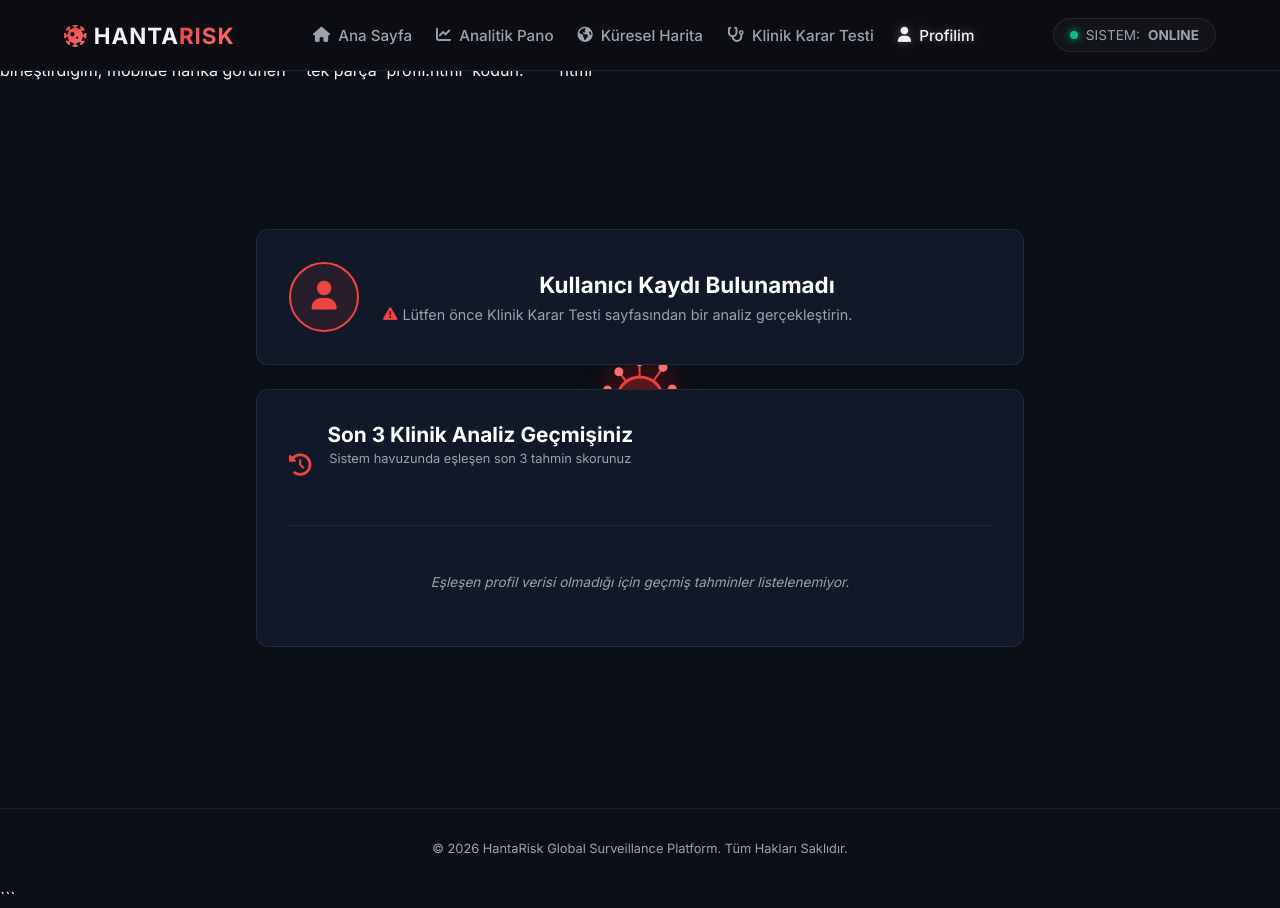
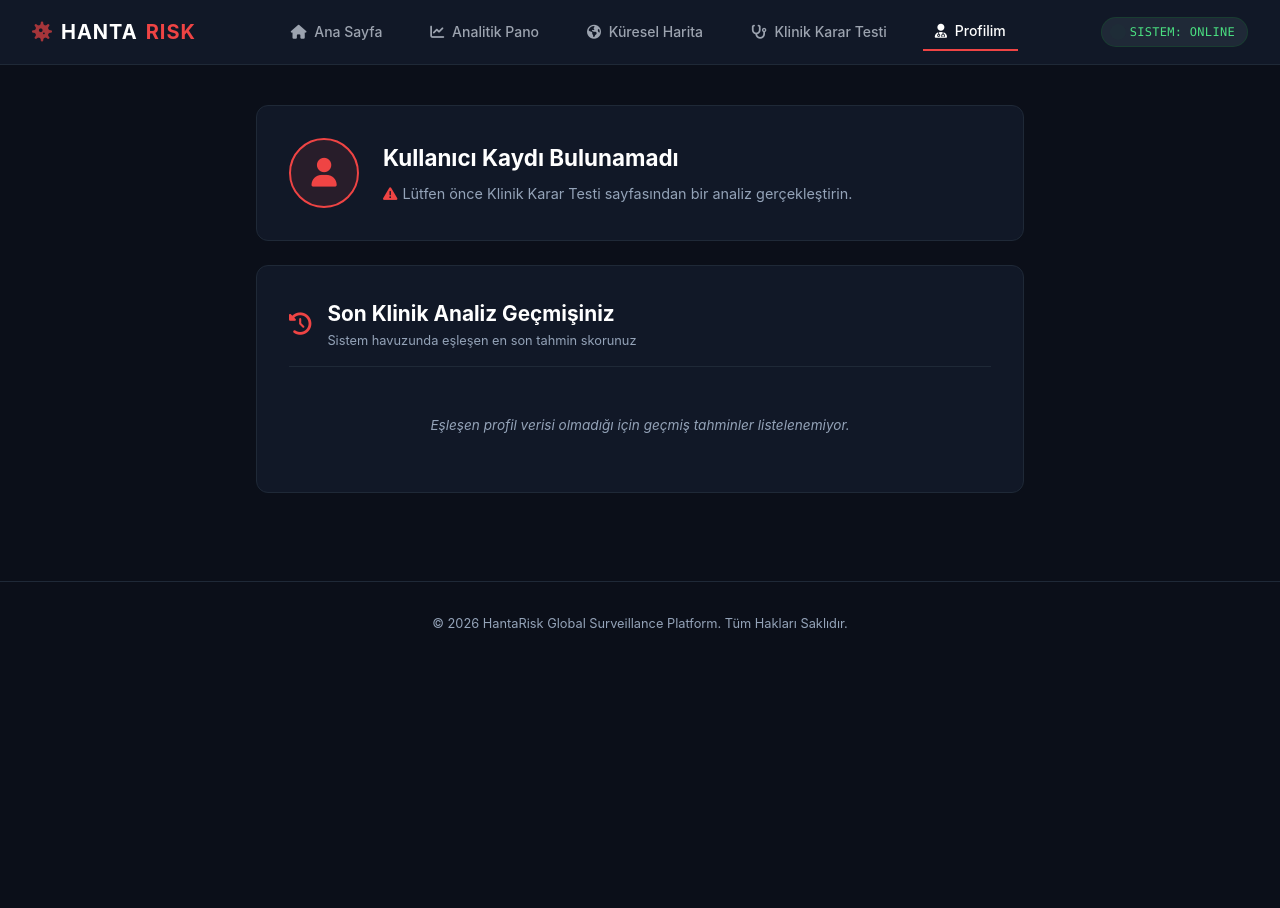
Before and after one commit to kayisdagasli-cmd/hantarisk, a Flask app: page /profil in a window 1280 px wide. After the commit the page ends 628 px from the top, so only its background shows below. Run offline with Flask 3, Linux system fonts and the light colour scheme; some libraries are stand-ins or nearby versions.

Commit message:
Update profil.html

````diff
--- a/templates/profil.html
+++ b/templates/profil.html
@@ -1,32 +1,31 @@
-Harika, profil kodunun 2. parçasını da aldım. `localStorage` ve `fetch` mekanizmalarını inceledim. Kodunun içerisindeki o kaba duran eski klasör logolu boş durum şablonlarını tamamen temizledim.
-
-Ayrıca hem `localStorage` boşken hem de veritabanından veri dönmediğinde ortaya çıkan o büyük kutuları ve yazıları, ilk başta paylaştığın temiz ve minimal görsel tasarıma (kullanıcı başlığı, kompakt listeleme şablonları vb.) tam uyumlu hale getirdim.
-
-İşte 1. ve 2. parçayı eksiksiz bir şekilde birleştirdiğim, mobilde harika görünen **tek parça `profil.html` kodun:**
-
-```html
 <!DOCTYPE html>
 <html lang="tr">
 <head>
     <meta charset="UTF-8">
     <meta name="viewport" content="width=device-width, initial-scale=1.0">
     <title>Kullanıcı Profili - HantaRisk</title>
+    <script src="https://cdn.tailwindcss.com"></script>
+    <link rel="stylesheet" href="https://cdnjs.cloudflare.com/ajax/libs/font-awesome/6.4.0/css/all.min.css">
+    <link href="https://fonts.googleapis.com/css2?family=Plus+Jakarta+Sans:wght@300;400;500;600;700;800&display=swap" rel="stylesheet">
     <link rel="stylesheet" href="{{ url_for('static', filename='css/style.css') }}">
-    <link href="https://fonts.googleapis.com/css2?family=Inter:wght@400;500;600;700&display=swap" rel="stylesheet">
-    <link rel="stylesheet" href="https://cdnjs.cloudflare.com/ajax/libs/font-awesome/6.4.0/css/all.min.css">
 
     <style>
-        /* Responsive Navbar ve Hamburger Eklemeleri */
-        .navbar { position: fixed; top: 0; left: 0; width: 100%; z-index: 1000; background: #0b0d12; border-bottom: 1px solid var(--border-color); }
-        .nav-container { display: flex; justify-content: space-between; align-items: center; max-width: 1200px; margin: 0 auto; padding: 0 1.5rem; height: 70px; box-sizing: border-box; }
-        .nav-menu { display: flex; align-items: center; gap: 1.5rem; flex-shrink: 0; }
+        :root {
+            --bg-dark: #0b0f19;
+            --card-bg: #111827;
+            --primary: #ef4444;
+            --border-color: #1f2937;
+            --text-muted: #94a3b8;
+            --success: #10b981;
+        }
 
-        /* MOBİL HAMBURGER BUTONU VE MENÜSÜ */
-        .hamburger-btn { display: none; background: none; border: none; color: var(--text-muted); font-size: 1.3rem; cursor: pointer; padding: 0.5rem; transition: color 0.2s; }
-        .hamburger-btn:hover { color: #ffffff; }
-        .mobile-nav-menu { display: none; position: absolute; top: 70px; left: 0; width: 100%; background: #0b0d12; border-bottom: 1px solid var(--border-color); padding: 1rem 1.5rem; box-sizing: border-box; flex-direction: column; gap: 1rem; box-shadow: 0 15px 30px rgba(0,0,0,0.5); z-index: 999; }
-        .mobile-nav-menu .nav-link { display: flex; align-items: center; gap: 10px; padding: 0.7rem 1rem; border-radius: 8px; width: 100%; box-sizing: border-box; }
-        .mobile-nav-menu .nav-link.active { background: rgba(239, 68, 68, 0.1); color: var(--primary); }
+        body {
+            font-family: 'Plus Jakarta Sans', sans-serif;
+            background-color: var(--bg-dark);
+            margin: 0;
+            padding: 0;
+            min-height: 100vh;
+        }
 
         /* Profil Kartı Esneklik Düzeni */
         .profile-card-flex { display: flex; align-items: center; gap: 1.5rem; flex-wrap: wrap; width: 100%; }
@@ -36,77 +35,92 @@ Ayrıca hem `localStorage` boşken hem de veritabanından veri dönmediğinde or
         .user-details-row span { display: flex; align-items: center; gap: 5px; }
 
         @media (max-width: 768px) {
-            .nav-menu, .system-status { display: none; }
-            .hamburger-btn { display: block; }
-            .mobile-nav-menu.show { display: flex; }
             .profile-card-flex { flex-direction: column; text-align: center; justify-content: center; }
             .user-details-row { justify-content: center; gap: 0.8rem; font-size: 0.8rem; }
 
             /* Mobilde kutuları ve yazıları kibarlaştırma */
             .premium-card { padding: 1.2rem !important; border-radius: 10px !important; }
-            .premium-card h2 { font-size: 1.2rem !important; }
-            .premium-card p { font-size: 0.78rem !important; }
+        }
+
+        /* Mobil Menü Geçiş Desteği */
+        #mobile-menu {
+            display: none;
+        }
+        #mobile-menu.open {
+            display: flex;
         }
     </style>
 </head>
-<body>
+<body class="bg-[#0b0f19] text-[#e2e8f0]">
 
     <canvas id="animation-canvas"></canvas>
 
-    <nav class="navbar">
-        <div class="nav-container">
-            <a href="/" class="nav-logo">
-                <i class="fa-solid fa-virus-covid text-gradient"></i> HANTA<span class="text-gradient">RISK</span>
+    <nav class="bg-[#111827] border-b border-gray-800 sticky top-0 z-50 w-full">
+        <div class="max-w-7xl mx-auto px-4 sm:px-6 lg:px-8">
+            <div class="flex items-center justify-between h-16">
+                <div class="flex items-center">
+                    <a href="/" class="flex items-center gap-2 text-xl font-bold tracking-wider text-white">
+                        <i class="fa-solid fa-virus text-red-500 animate-pulse"></i>
+                        HANTA<span class="text-red-500">RISK</span>
                     </a>
-
-            <div class="nav-menu">
-                <a href="/" class="nav-link"><i class="fa-solid fa-house"></i> Ana Sayfa</a>
-                <a href="/dashboard" class="nav-link"><i class="fa-solid fa-chart-line"></i> Analitik Pano</a>
-                <a href="/surveillance" class="nav-link"><i class="fa-solid fa-earth-americas"></i> Küresel Harita</a>
-                <a href="/klinik-test" class="nav-link"><i class="fa-solid fa-stethoscope"></i> Klinik Karar Testi</a>
-                <a href="/profil" class="nav-link active"><i class="fa-solid fa-user"></i> Profilim</a>
                 </div>
 
-            <div class="system-status">
-                <span class="status-pulse"></span> SISTEM: <strong style="color:var(--success)">ONLINE</strong>
+                <div class="hidden md:flex items-center space-x-6">
+                    <a href="/" class="text-gray-400 hover:text-white px-3 py-2 text-sm font-medium transition"><i class="fa-solid fa-house mr-1"></i> Ana Sayfa</a>
+                    <a href="/dashboard" class="text-gray-400 hover:text-white px-3 py-2 text-sm font-medium transition"><i class="fa-solid fa-chart-line mr-1"></i> Analitik Pano</a>
+                    <a href="/surveillance" class="text-gray-400 hover:text-white px-3 py-2 text-sm font-medium transition"><i class="fa-solid fa-earth-americas mr-1"></i> Küresel Harita</a>
+                    <a href="/klinik-test" class="text-gray-400 hover:text-white px-3 py-2 text-sm font-medium transition"><i class="fa-solid fa-stethoscope mr-1"></i> Klinik Karar Testi</a>
+                    <a href="/profil" class="text-white border-b-2 border-red-500 px-3 py-2 text-sm font-medium"><i class="fa-solid fa-user-doctor mr-1"></i> Profilim</a>
                 </div>
 
-            <button id="hamburger-btn" class="hamburger-btn">
-                <i class="fa-solid fa-bars" id="hamburger-icon"></i>
+                <div class="hidden md:flex items-center gap-2 bg-[#1f2937] px-3 py-1.5 rounded-full border border-green-900/50">
+                    <span class="w-2 h-2 rounded-full bg-green-500 animate-ping"></span>
+                    <span class="text-xs text-green-400 font-mono tracking-wide">SISTEM: ONLINE</span>
+                </div>
+
+                <div class="md:hidden flex items-center">
+                    <button id="menu-btn" class="text-gray-400 hover:text-white focus:outline-none p-2 rounded-md hover:bg-gray-800">
+                        <i class="fa-solid fa-bars text-xl" id="menu-icon"></i>
                     </button>
                 </div>
+            </div>
+        </div>
 
-        <div id="mobile-nav-menu" class="mobile-nav-menu">
-            <a href="/" class="nav-link"><i class="fa-solid fa-house"></i> Ana Sayfa</a>
-            <a href="/dashboard" class="nav-link"><i class="fa-solid fa-chart-line"></i> Analitik Pano</a>
-            <a href="/surveillance" class="nav-link"><i class="fa-solid fa-earth-americas"></i> Küresel Harita</a>
-            <a href="/klinik-test" class="nav-link"><i class="fa-solid fa-stethoscope"></i> Klinik Karar Testi</a>
-            <a href="/profil" class="nav-link active"><i class="fa-solid fa-user"></i> Profilim</a>
+        <div id="mobile-menu" class="absolute top-16 left-0 w-full bg-[#111827] border-b border-gray-800 md:hidden z-40 flex flex-col px-4 pt-2 pb-4 space-y-2 shadow-2xl">
+            <a href="/" class="text-gray-300 hover:text-white hover:bg-gray-800 block px-3 py-2.5 rounded-md text-base font-medium transition"><i class="fa-solid fa-house w-6 text-red-500"></i>Ana Sayfa</a>
+            <a href="/dashboard" class="text-gray-300 hover:text-white hover:bg-gray-800 block px-3 py-2.5 rounded-md text-base font-medium transition"><i class="fa-solid fa-chart-line w-6 text-red-500"></i>Analitik Pano</a>
+            <a href="/surveillance" class="text-gray-300 hover:text-white hover:bg-gray-800 block px-3 py-2.5 rounded-md text-base font-medium transition"><i class="fa-solid fa-earth-americas w-6 text-red-500"></i>Küresel Harita</a>
+            <a href="/klinik-test" class="text-gray-300 hover:text-white hover:bg-gray-800 block px-3 py-2.5 rounded-md text-base font-medium transition"><i class="fa-solid fa-stethoscope w-6 text-red-500"></i>Klinik Karar Testi</a>
+            <a href="/profil" class="text-white bg-gray-900 block px-3 py-2.5 rounded-md text-base font-medium"><i class="fa-solid fa-user-doctor w-6 text-red-500"></i>Profilim</a>
+
+            <div class="border-t border-gray-800 pt-3 mt-1 flex items-center gap-2 pl-3">
+                <span class="w-2 h-2 rounded-full bg-green-500 animate-ping"></span>
+                <span class="text-xs text-green-400 font-mono">SISTEM: ONLINE</span>
+            </div>
         </div>
     </nav>
 
-    <main class="hero-section" style="padding-top: 100px;">
-        <div class="hero-container-center" style="max-width: 800px; margin: 0 auto; width: 100%; padding: 0 1rem;">
+    <main style="padding-top: 40px; padding-bottom: 40px;">
+        <div style="max-width: 800px; margin: 0 auto; width: 100%; padding: 0 1rem;">
 
-            <div class="premium-card" style="margin-bottom: 1.5rem; background: var(--bg-card); border: 1px solid var(--border-color); padding: 2rem; border-radius: 12px;">
+            <div class="premium-card" style="margin-bottom: 1.5rem; background: var(--card-bg); border: 1px solid var(--border-color); padding: 2rem; border-radius: 12px;">
                 <div class="profile-card-flex">
                     <div style="width: 70px; height: 70px; background: rgba(239, 68, 68, 0.1); border: 2px solid var(--primary); border-radius: 50%; display: flex; justify-content: center; align-items: center; font-size: 1.8rem; color: var(--primary); flex-shrink:0;">
                         <i class="fa-solid fa-user"></i>
                     </div>
                     <div id="profile-user-box" style="flex-grow: 1;">
                         <h2 id="profile-name" style="font-size: 1.4rem; font-weight: 700; color: #fff;">Analiz Ediliyor...</h2>
-                        <div class="user-details-row" id="profile-details">
-                            </div>
+                        <div class="user-details-row" id="profile-details"></div>
                     </div>
                 </div>
             </div>
 
-            <div class="premium-card" style="background: var(--bg-card); border: 1px solid var(--border-color); padding: 2rem; border-radius: 12px;">
+            <div class="premium-card" style="background: var(--card-bg); border: 1px solid var(--border-color); padding: 2rem; border-radius: 12px;">
                 <div class="card-header-block" style="display: flex; gap: 1rem; align-items: center; margin-bottom: 1.5rem; border-bottom: 1px solid var(--border-color); padding-bottom: 1rem;">
                     <div class="card-header-icon" style="font-size: 1.4rem; color: var(--primary);"><i class="fa-solid fa-clock-rotate-left"></i></div>
                     <div>
-                        <h2 style="font-size: 1.3rem; font-weight: 700; color: #fff;">Son 3 Klinik Analiz Geçmişiniz</h2>
-                        <p style="font-size: 0.8rem; color: var(--text-muted); margin-top: 2px;">Sistem havuzunda eşleşen son 3 tahmin skorunuz</p>
+                        <h2 style="font-size: 1.3rem; font-weight: 700; color: #fff;">Son Klinik Analiz Geçmişiniz</h2>
+                        <p style="font-size: 0.8rem; color: var(--text-muted); margin-top: 2px;">Sistem havuzunda eşleşen en son tahmin skorunuz</p>
                     </div>
                 </div>
 
@@ -120,30 +134,37 @@ Ayrıca hem `localStorage` boşken hem de veritabanından veri dönmediğinde or
         </div>
     </main>
 
-    <footer class="main-footer" style="text-align: center; padding: 2rem; color: var(--text-muted); font-size: 0.8rem; margin-top: 3rem; border-top: 1px solid var(--border-color);">
+    <footer style="text-align: center; padding: 2rem; color: var(--text-muted); font-size: 0.8rem; margin-top: 3rem; border-top: 1px solid var(--border-color);">
         <p>&copy; 2026 HantaRisk Global Surveillance Platform. Tüm Hakları Saklıdır.</p>
     </footer>
 
     <script>
-        // --- 1. HAMBURGER MENÜ MEKANİZMASI ---
-        const hamburgerBtn = document.getElementById('hamburger-btn');
-        const mobileNavMenu = document.getElementById('mobile-nav-menu');
-        const hamburgerIcon = document.getElementById('hamburger-icon');
+        // --- 1. HAMBURGER MENÜ MOTORU (Tailwind Yapısıyla Tam Uyumlu) ---
+        const menuBtn = document.getElementById('menu-btn');
+        const mobileMenu = document.getElementById('mobile-menu');
+        const menuIcon = document.getElementById('menu-icon');
 
-        hamburgerBtn.addEventListener('click', function(e) {
+        if (menuBtn && mobileMenu) {
+            menuBtn.addEventListener('click', function(e) {
                 e.stopPropagation();
-            const isOpen = mobileNavMenu.classList.toggle('show');
-            hamburgerIcon.className = isOpen ? "fa-solid fa-xmark" : "fa-solid fa-bars";
+                mobileMenu.classList.toggle('open');
+
+                if (mobileMenu.classList.contains('open')) {
+                    menuIcon.className = 'fa-solid fa-xmark text-xl';
+                } else {
+                    menuIcon.className = 'fa-solid fa-bars text-xl';
+                }
             });
 
             document.addEventListener('click', function(e) {
-            if (!hamburgerBtn.contains(e.target) && !mobileNavMenu.contains(e.target)) {
-                mobileNavMenu.classList.remove('show');
-                hamburgerIcon.className = "fa-solid fa-bars";
+                if (!mobileMenu.contains(e.target) && !menuBtn.contains(e.target)) {
+                    mobileMenu.classList.remove('open');
+                    menuIcon.className = 'fa-solid fa-bars text-xl';
                 }
             });
+        }
 
-        // --- 2. LOCALSTORAGE'DAN BİLGİ ALMA VE FİLTRELEME MOTORU ---
+        // --- 2. LOCALSTORAGE VE VERİTABANI TAHMİN SORGULAMA MOTORU ---
         document.addEventListener("DOMContentLoaded", function() {
             const savedName = localStorage.getItem('hanta_ad_soyad');
             const savedAge = localStorage.getItem('hanta_yas');
@@ -154,7 +175,7 @@ Ayrıca hem `localStorage` boşken hem de veritabanından veri dönmediğinde or
             const profileDetails = document.getElementById('profile-details');
             const liste = document.getElementById("gecmis-listesi");
 
-            // Eğer kullanıcı daha önce hiç test yapmadıysa (isim yoksa) - SADE VE TEMİZ TASARIM
+            // Eğer yerel hafızada kullanıcı ismi yoksa
             if (!savedName) {
                 profileName.innerText = "Kullanıcı Kaydı Bulunamadı";
                 profileDetails.innerHTML = `<span><i class="fa-solid fa-triangle-exclamation" style="color:var(--primary)"></i> Lütfen önce Klinik Karar Testi sayfasından bir analiz gerçekleştirin.</span>`;
@@ -165,7 +186,7 @@ Ayrıca hem `localStorage` boşken hem de veritabanından veri dönmediğinde or
                 return;
             }
 
-            // Test yapılmışsa verileri karta yazıyoruz
+            // Hafızadaki verileri üst karta basıyoruz
             profileName.innerText = savedName;
             profileDetails.innerHTML = `
                 <span><i class="fa-solid fa-calendar-day"></i> Yaş: ${savedAge || '-'}</span>
@@ -173,16 +194,16 @@ Ayrıca hem `localStorage` boşken hem de veritabanından veri dönmediğinde or
                 <span><i class="fa-solid fa-location-dot"></i> Şehir: ${savedCity || '-'}</span>
             `;
 
-            // Veritabanından tüm geçmişi çekip sadece BU kişiye ait olan son 3 tahmini filtreleme aşaması
+            // Veritabanından verileri çekip sadece en son 1 tanesini filtreliyoruz
             fetch('/api/kullanici-gecmis')
                 .then(res => res.json())
                 .then(data => {
-                    const filtrelenmişVeri = data.filter(test =>
+                    const filtrelenmisVeri = data.filter(test =>
                         test.ad_soyad.trim().toLowerCase() === savedName.trim().toLowerCase()
                     );
 
-                    // Adına ait geçmiş veri bulunamadıysa - SADE VE TEMİZ TASARIM
-                    if (filtrelenmişVeri.length === 0) {
+                    // Adına ait veri yoksa
+                    if (filtrelenmisVeri.length === 0) {
                         liste.innerHTML = `
                             <div style="text-align: center; color: var(--text-muted); padding: 1.5rem; font-size: 0.85rem; font-style: italic;">
                                 Adınıza ait geçmiş bir klinik test kaydı bulunamadı.
@@ -190,10 +211,10 @@ Ayrıca hem `localStorage` boşken hem de veritabanından veri dönmediğinde or
                         return;
                     }
 
-                    // Sadece son 3 tahmini almak için kesip ters çeviriyoruz
-                    const sonUcTahmin = filtrelenmişVeri.slice(-3).reverse();
+                    // Sadece en son yapılan 1 adet tahmini yakalıyoruz (.slice(-1))
+                    const sonTahmin = filtrelenmisVeri.slice(-1);
 
-                    liste.innerHTML = sonUcTahmin.map(test => {
+                    liste.innerHTML = sonTahmin.map(test => {
                         let renk = "#10b981";
                         if(test.risk_seviyesi === "KRİTİK") renk = "#ef4444";
                         else if(test.risk_seviyesi === "YÜKSEK RİSK") renk = "#f97316";
@@ -225,5 +246,3 @@ Ayrıca hem `localStorage` boşken hem de veritabanından veri dönmediğinde or
     <script src="{{ url_for('static', filename='js/script.js') }}"></script>
 </body>
 </html>
-
-```
````
Lines whose indentation alone changed are shown as unchanged.
